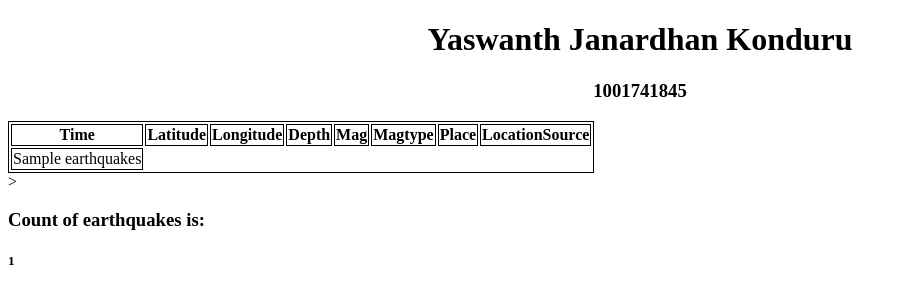
After one commit to Yaswanth3277/azure2, a Flask app: template adbassignment2/templates/eq_count.html in a window 1280 px wide. The commit adds this page. Shown: the top 304 px of the page, without its empty margins (0-907 px from the left). Run offline with Flask 2, Linux system fonts and the light colour scheme; the template is opened without the code that fills it: most values are stand-ins (such as "Sample title", 1, 10 or a date in 2020).

Commit message:
range update

```diff
--- a/adbassignment2/app.py
+++ b/adbassignment2/app.py
@@ -63,5 +63,36 @@ def index():
     return render_template("index.html")
 
 
+@app.route('/eqcount', methods=['GET', 'POST'])
+def eq_count():
+    earthquakes = []
+    if request.method == 'POST':
+        magnitude = request.form.get('count')
+    cursor.execute("select Time, Latitude, Longitude, Depth, Mag, Magtype, Place, LocationSource from earthquake_data where Mag > ?", magnitude)
+    for data in cursor:
+        earthquakes.append(data)
+    earthquake_len = len(earthquakes)
+    return render_template('eq_count.html', earthquakes = earthquakes, length = earthquake_len)
+
+
+@app.route('/rangecount', methods=['GET', 'POST'])
+def range_count():
+    earthquakes = []
+    if request.method == 'POST':
+        startmag = request.form.get('startrange')
+        stopmag = request.form.get('stoprange')
+        timing = request.form.get('timerange')
+        print(startmag, stopmag, timing)
+
+        if timing == "Recent Week":
+            pass
+        else:
+            cursor.execute("select Time, Latitude, Longitude, Depth, Mag, Magtype, Place, LocationSource from earthquake_data where Mag > ? and Mag < ?", startmag, stopmag)
+            for data in cursor:
+                earthquakes.append(data)
+    return render_template('range_count.html', earthquakes = earthquakes)
+
+
+
 if __name__ == '__main__':
     app.run()
--- /dev/null
+++ b/adbassignment2/templates/eq_count.html
@@ -0,0 +1,35 @@
+<!DOCTYPE html>
+<html>
+<head>
+    <title>Assignment 2</title>
+</head>
+<body>
+<div style="text-align: center">
+    <h1>Yaswanth Janardhan Konduru</h1>
+    <h3>1001741845</h3>
+</div>
+<div>
+    <table style="border:1px solid black">
+        <tr style="border:1px solid black">
+            <th style="border:1px solid black">Time</th>
+            <th style="border:1px solid black">Latitude</th>
+            <th style="border:1px solid black">Longitude</th>
+            <th style="border:1px solid black">Depth</th>
+            <th style="border:1px solid black">Mag</th>
+            <th style="border:1px solid black">Magtype</th>
+            <th style="border:1px solid black">Place</th>
+            <th style="border:1px solid black">LocationSource</th>
+        </tr>
+        {% for values in earthquakes %}
+        <tr style="border:1px solid black">
+            {% for data in values %}
+            <td style="border:1px solid black">{{data}}</td>
+            {% endfor %}
+        </tr>
+        {% endfor %}
+    </table>>
+    <h3>Count of earthquakes is:</h3>
+    <h5>{{length}}</h5>
+</div>
+</body>
+</html>
```
Also changed, not shown: adbassignment2/templates/index.html (+22 -0 lines), adbassignment2/templates/range_count.html (added, +33 -0 lines), 1 other file.
